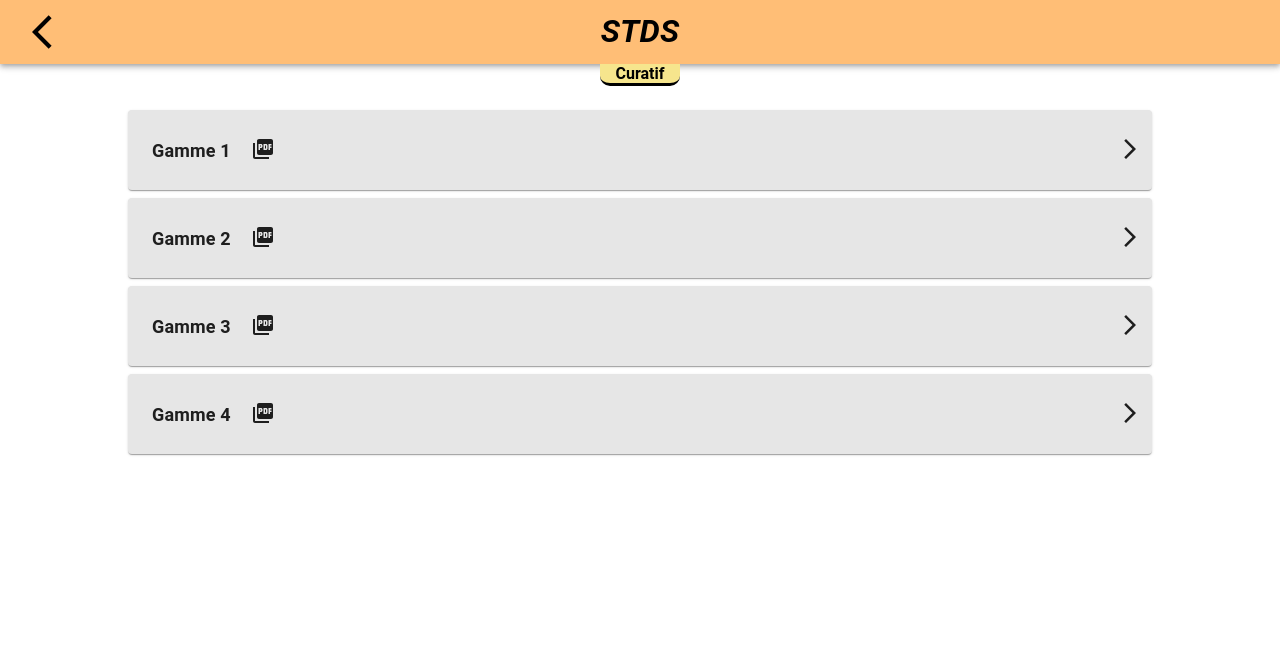
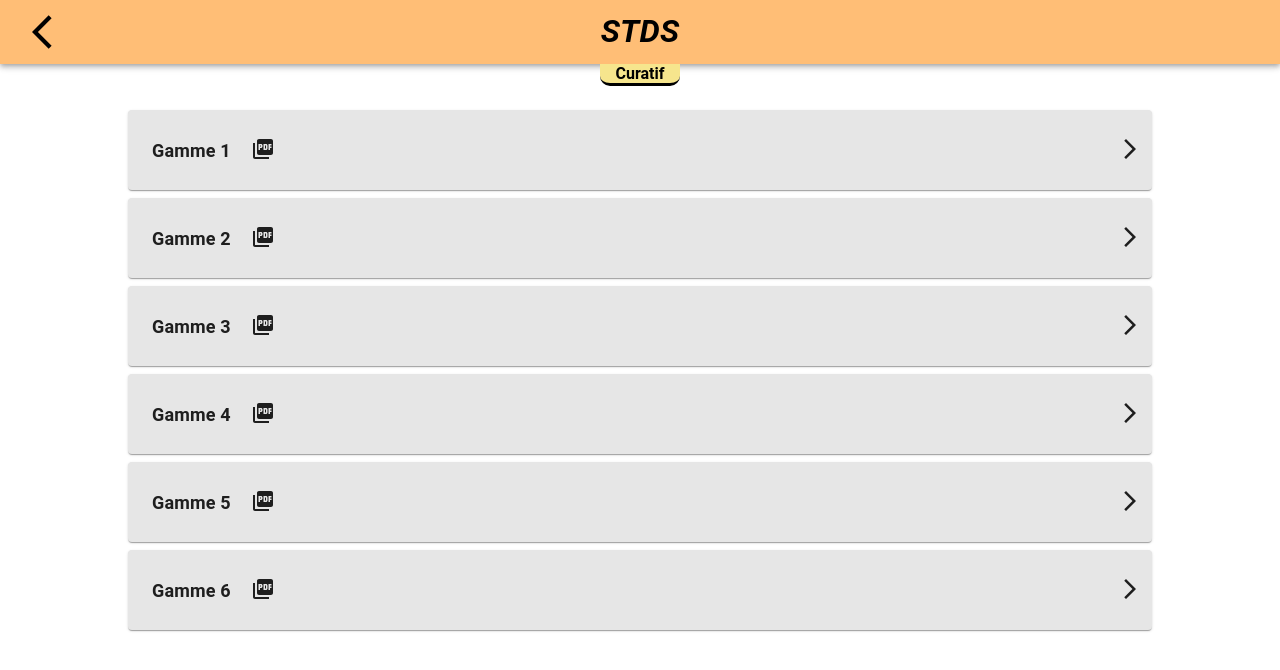
Before and after one commit to Falsimane/SAE-ALT-S3-Dev-22-23-STDS-3B-Equipe-4, a React (Create React App) app in the folder Application/stds-app/: page /maintenance-curative in a window 1280 px wide. Shown: the top 670 px of the page. Built offline with nearby package versions, Linux system fonts and the light colour scheme; no server answers.

Commit message:
mise a jour des nombres de gammes par page #13

```diff
--- a/Application/stds-app/src/pages/MaintenanceCurative.tsx
+++ b/Application/stds-app/src/pages/MaintenanceCurative.tsx
@@ -27,6 +27,8 @@ export default function MaintenanceCurative() {
                 <CardBoxMaintenance titre="Gamme 2" pdfimg = {"visible"} typeGamme={"curatif"}/>
                 <CardBoxMaintenance titre="Gamme 3" pdfimg = {"visible"} typeGamme={"curatif"}/>
                 <CardBoxMaintenance titre="Gamme 4" pdfimg = {"visible"} typeGamme={"curatif"}/>
+                <CardBoxMaintenance titre="Gamme 5" pdfimg = {"visible"} typeGamme={"curatif"}/>
+                <CardBoxMaintenance titre="Gamme 6" pdfimg = {"visible"} typeGamme={"curatif"}/>
                 <br/>
                 <br/>
             </IonContent>
--- a/Application/stds-app/src/pages/MaintenancePreventive.tsx
+++ b/Application/stds-app/src/pages/MaintenancePreventive.tsx
@@ -25,8 +25,6 @@ export default function MaintenancePreventive() {
 
                 <CardBoxMaintenance titre="Gamme 1" pdfimg = {"visible"} typeGamme={"preventif"}/>
                 <CardBoxMaintenance titre="Gamme 2" pdfimg = {"visible"} typeGamme={"preventif"}/>
-                <CardBoxMaintenance titre="Gamme 3" pdfimg = {"visible"} typeGamme={"preventif"}/>
-                <CardBoxMaintenance titre="Gamme 4" pdfimg = {"visible"} typeGamme={"preventif"}/>
                 <br/>
                 <br/>
             </IonContent>
```
